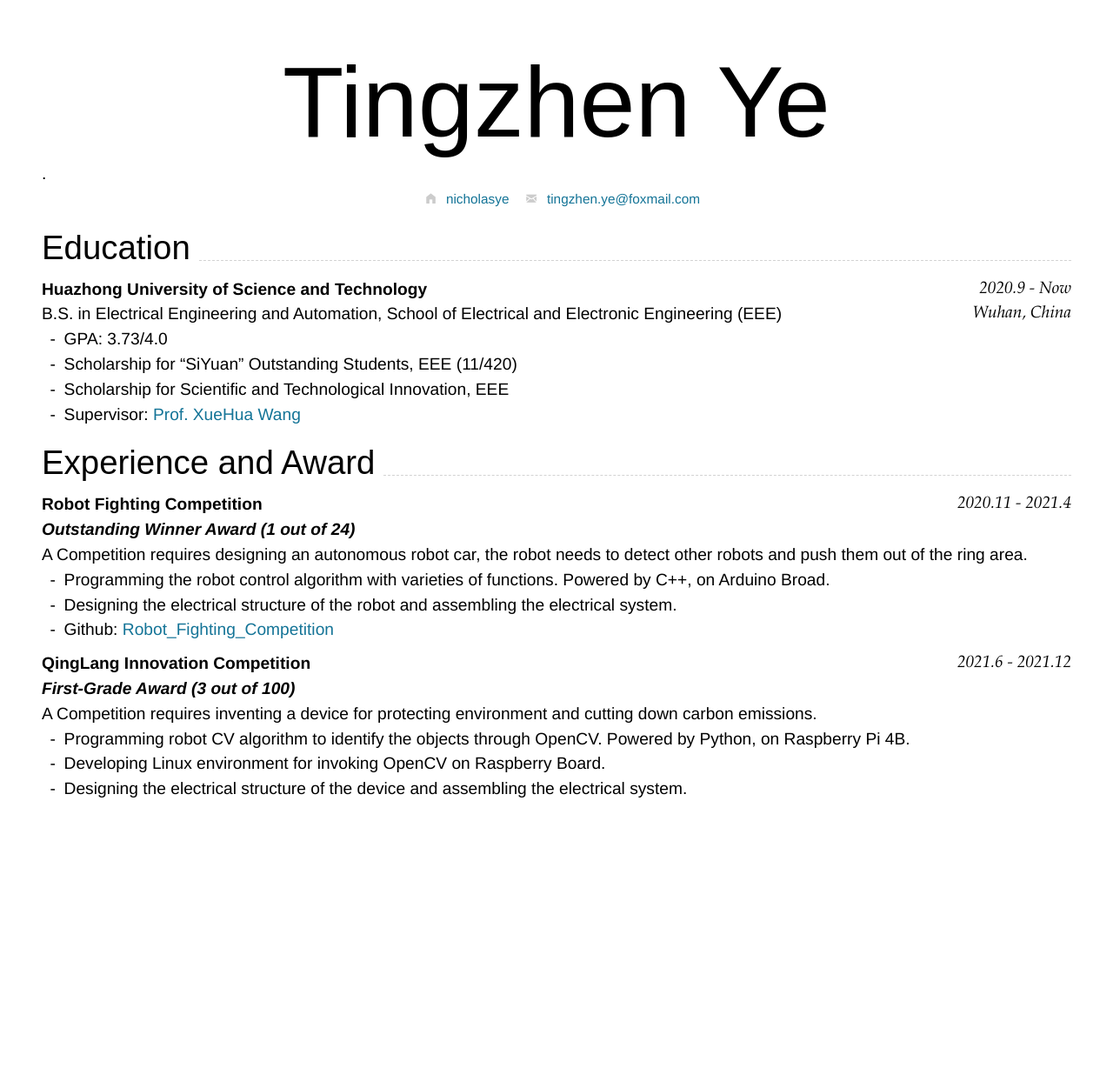
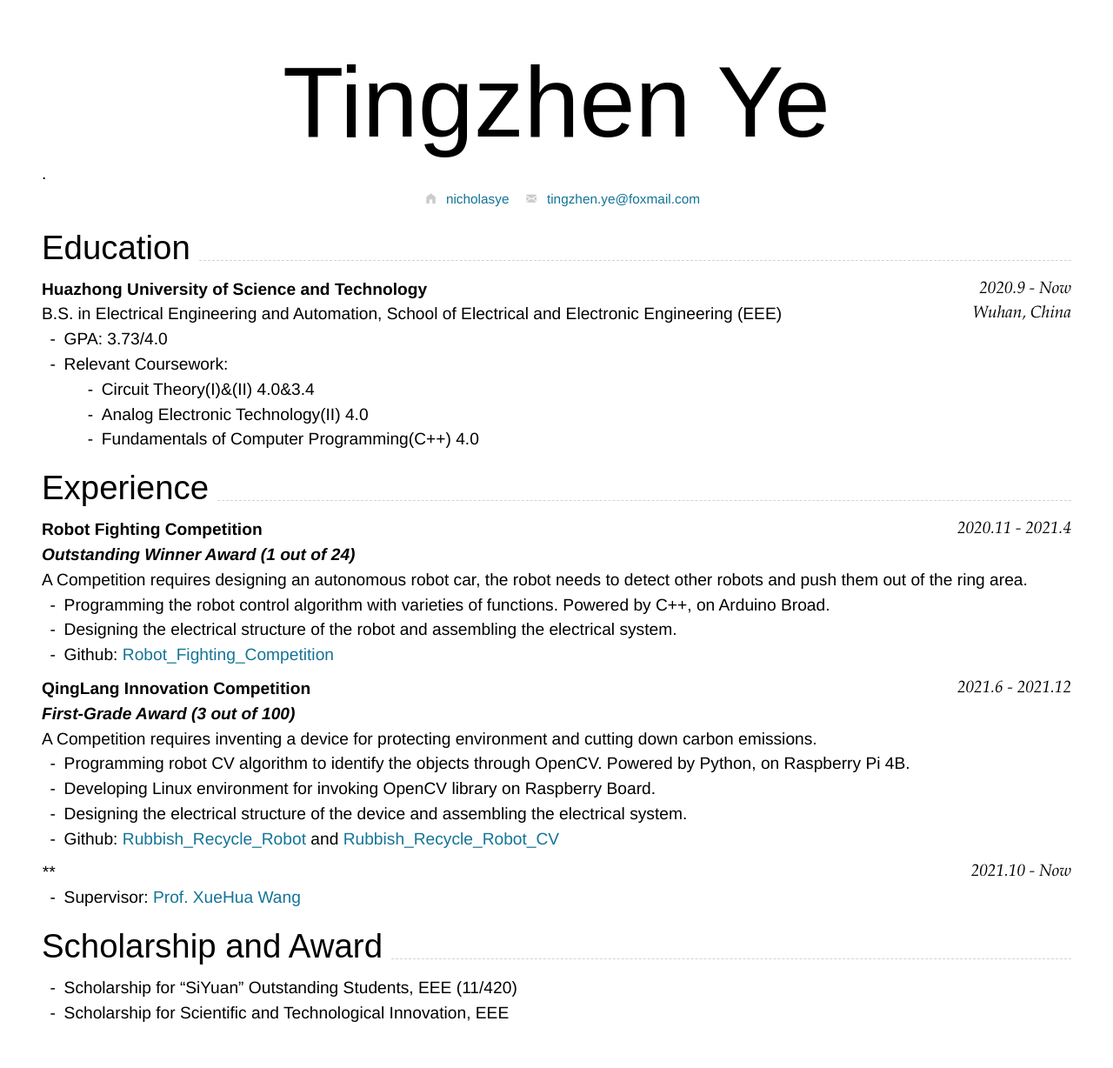
Before and after one commit to NicholasYe/NicholasYe_CV, a Jekyll site: the page built from index.md, in a window 1280 px wide. Shown: the whole page at 87% size. Built offline with Jekyll 4.4.1, drawn with Linux system fonts in a browser that asks for light colours; nearby versions of some CDN libraries; before the commit the page ends 970 px from its top, so only the background shows below that.

Commit message:
Update index.md

```diff
--- a/index.md
+++ b/index.md
@@ -35,11 +35,12 @@ Wuhan, China
 
 B.S. in Electrical Engineering and Automation, School of Electrical and Electronic Engineering (EEE)
 - GPA: 3.73/4.0
-- Scholarship for "SiYuan" Outstanding Students, EEE (11/420)
-- Scholarship for Scientific and Technological Innovation, EEE
-- Supervisor: [Prof. XueHua Wang](http://faculty.hust.edu.cn/wangxuehua/zh_CN/index.htm)
+- Relevant Coursework:
+  - Circuit Theory(I)&(II) 4.0&3.4
+  - Analog Electronic Technology(II) 4.0
+  - Fundamentals of Computer Programming(C++) 4.0
 
-## Experience and Award
+## Experience
 
 ### **Robot Fighting Competition** `2020.11 - 2021.4`
 _**Outstanding Winner Award (1 out of 24)**_<br>
@@ -52,8 +53,18 @@ A Competition requires designing an autonomous robot car, the robot needs to det
 _**First-Grade Award (3 out of 100)**_<br>
 A Competition requires inventing a device for protecting environment and cutting down carbon emissions.
 - Programming robot CV algorithm to identify the objects through OpenCV. Powered by Python, on Raspberry Pi 4B.
-- Developing Linux environment for invoking OpenCV on Raspberry Board.
+- Developing Linux environment for invoking OpenCV library on Raspberry Board.
 - Designing the electrical structure of the device and assembling the electrical system.
+- Github: [Rubbish_Recycle_Robot](https://github.com/NicholasYe/Rubbish_Recycle_Robot) and [Rubbish_Recycle_Robot_CV](https://github.com/NicholasYe/Rubbish_Recycle_Robot_CV)
+
+### **** `2021.10 - Now`
+
+- Supervisor: [Prof. XueHua Wang](http://faculty.hust.edu.cn/wangxuehua/zh_CN/index.htm)
+
+## Scholarship and Award
+
+- Scholarship for "SiYuan" Outstanding Students, EEE (11/420)
+- Scholarship for Scientific and Technological Innovation, EEE
 
 <!-- ### Footer
 
```
